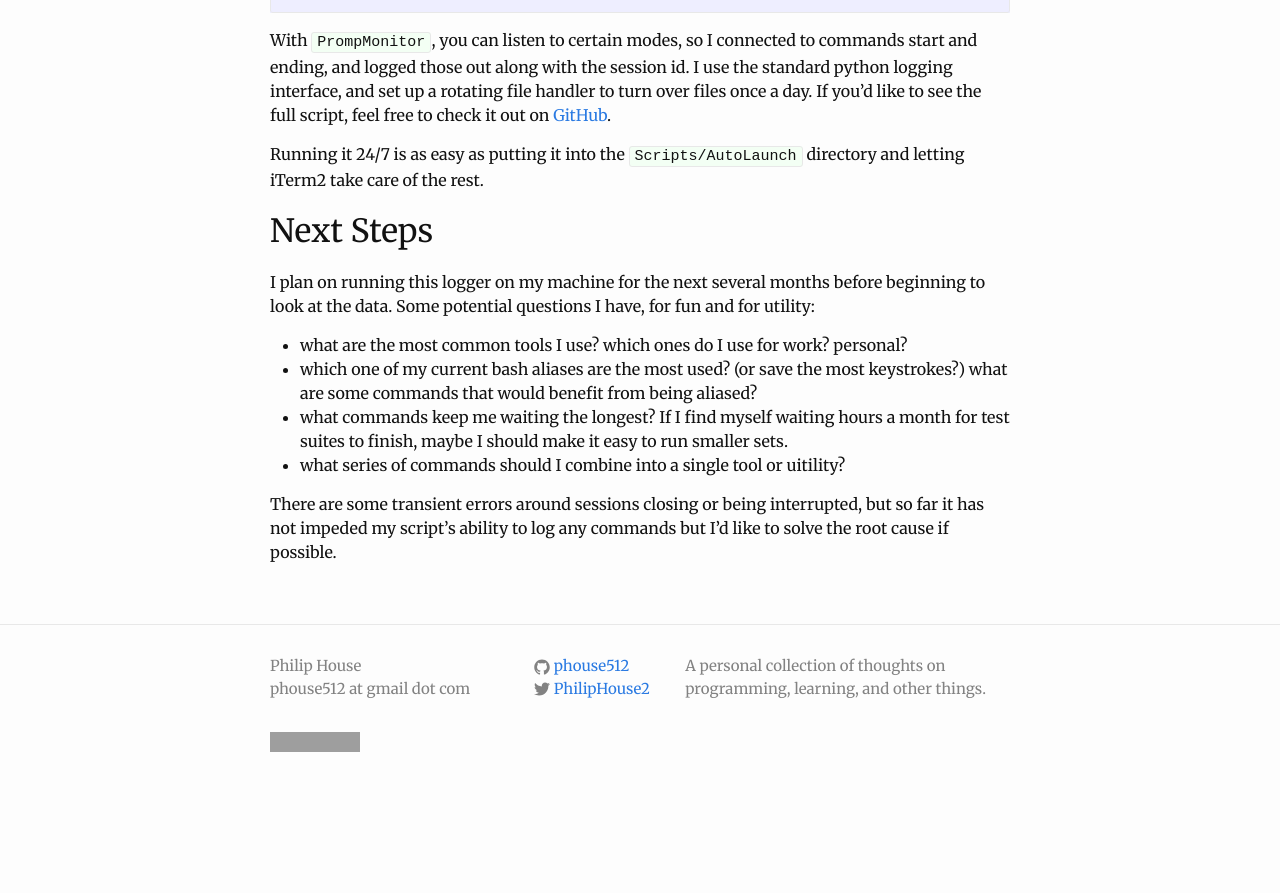
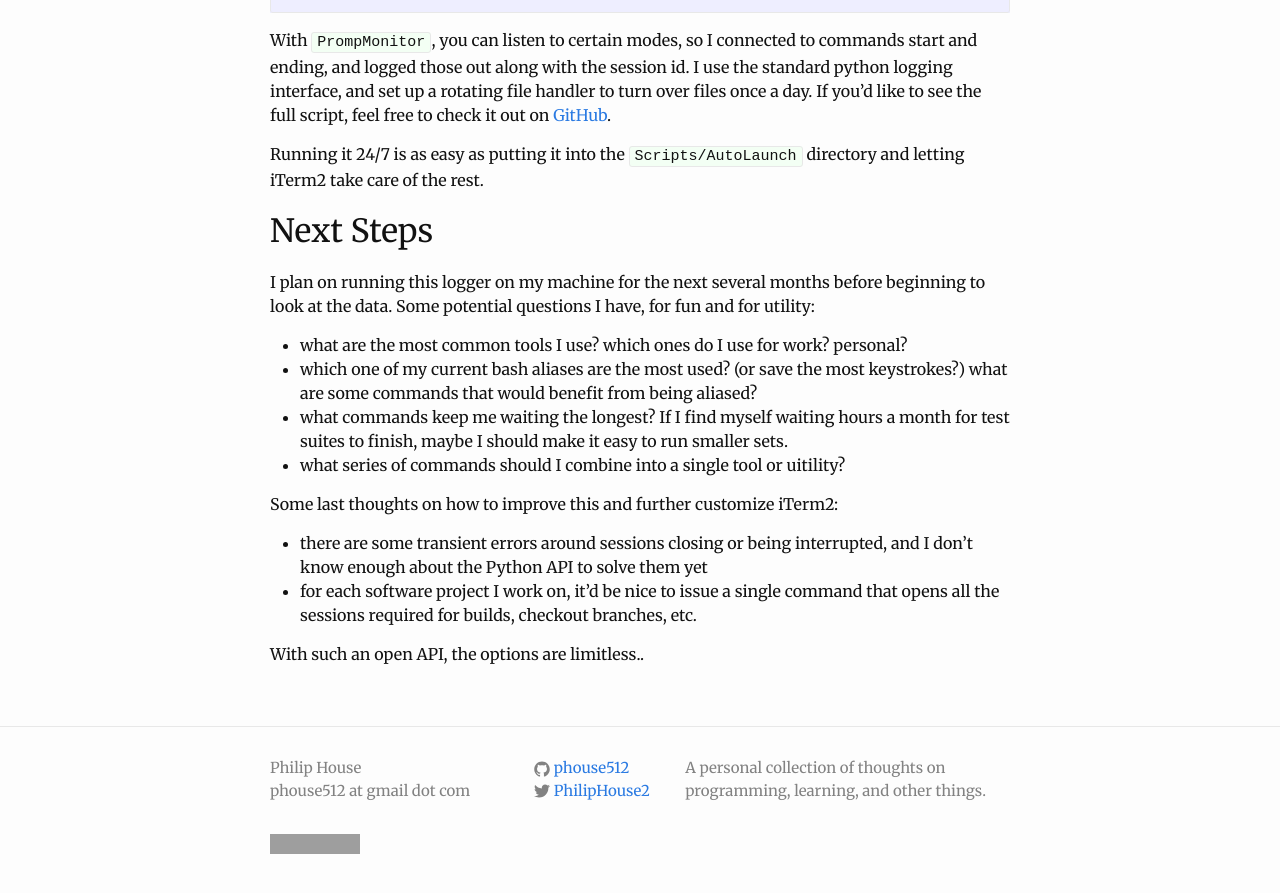
Before and after one commit to phouse512/blog, a Jekyll site: the page built from _posts/2019-11-04-19-iterm2-session-logging.markdown, in a window 1280 px wide and 900 px high, scrolled down 1912 px. Shown: the top 893 px of the window. Built offline with Jekyll 4.4.1, drawn with Linux system fonts in a browser that asks for light colours; a script that is not in the unit is left out; comment, search, counter and statistics services are not loaded; before the commit the page ends 2710 px from its top, so only the background shows below that; grey boxes are pictures that could not be loaded.

Commit message:
finished iterm post

```diff
--- a/_posts/2017-06-25-golang-python-job-processor.markdown
+++ b/_posts/2017-06-25-golang-python-job-processor.markdown
@@ -189,13 +189,13 @@ one final note is that in the `Process()` method of the worker, it defers
 a cleanup method which returns the given worker back to the global worker pool
 once it has finished.
 
-Our service has been running production now for a few weeks, and we haven't had
+Our service has been running in production now for a few weeks, and we haven't had
 any big issues so far. We make heavy use of statsd and grafana to help properly
 monitor errors and get a good bird's eye view at any given moment. Between our
 aggressive error handling and the monitoring, this approach seems to be
 sustainable.
 
-While not the most conventional way to do handl recurring job processing for
+While not the most conventional way to handle recurring job processing for
 scikit-learn, it has worked quite well for our team.
 
 
--- a/_posts/2019-11-04-19-iterm2-session-logging.markdown
+++ b/_posts/2019-11-04-19-iterm2-session-logging.markdown
@@ -114,9 +114,13 @@ utility:
     smaller sets.
 - what series of commands should I combine into a single tool or uitility?
 
-There are some transient errors around sessions closing or being interrupted,
-but so far it has not impeded my script's ability to log any commands but I'd
-like to solve the root cause if possible.
+Some last thoughts on how to improve this and further customize iTerm2:
+- there are some transient errors around sessions closing or being interrupted,
+    and I don't know enough about the Python API to solve them yet
+- for each software project I work on, it'd be nice to issue a single command
+    that opens all the sessions required for builds, checkout branches, etc.
+
+With such an open API, the options are limitless..
 
 
 [iterm]: https://iterm2.com/
```
